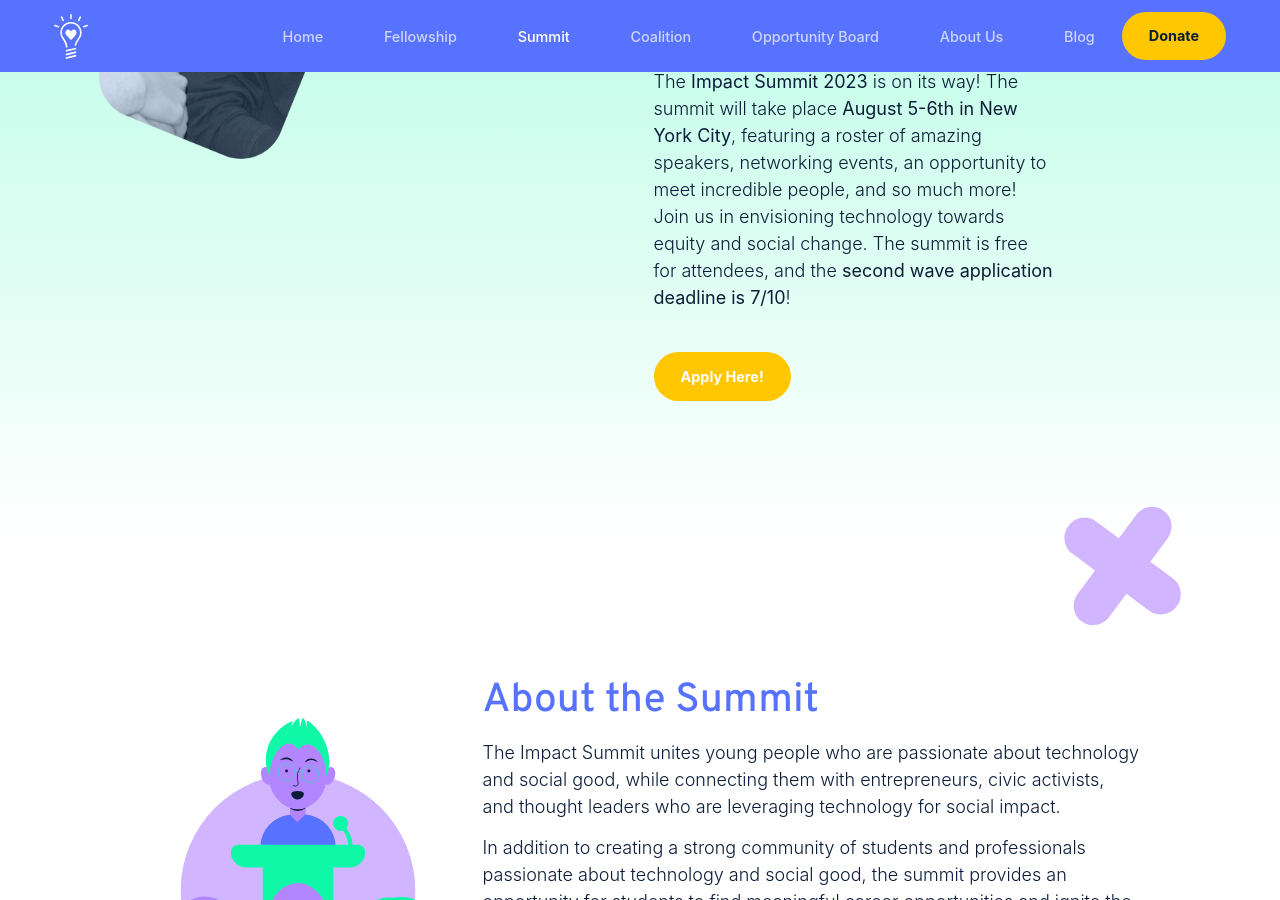
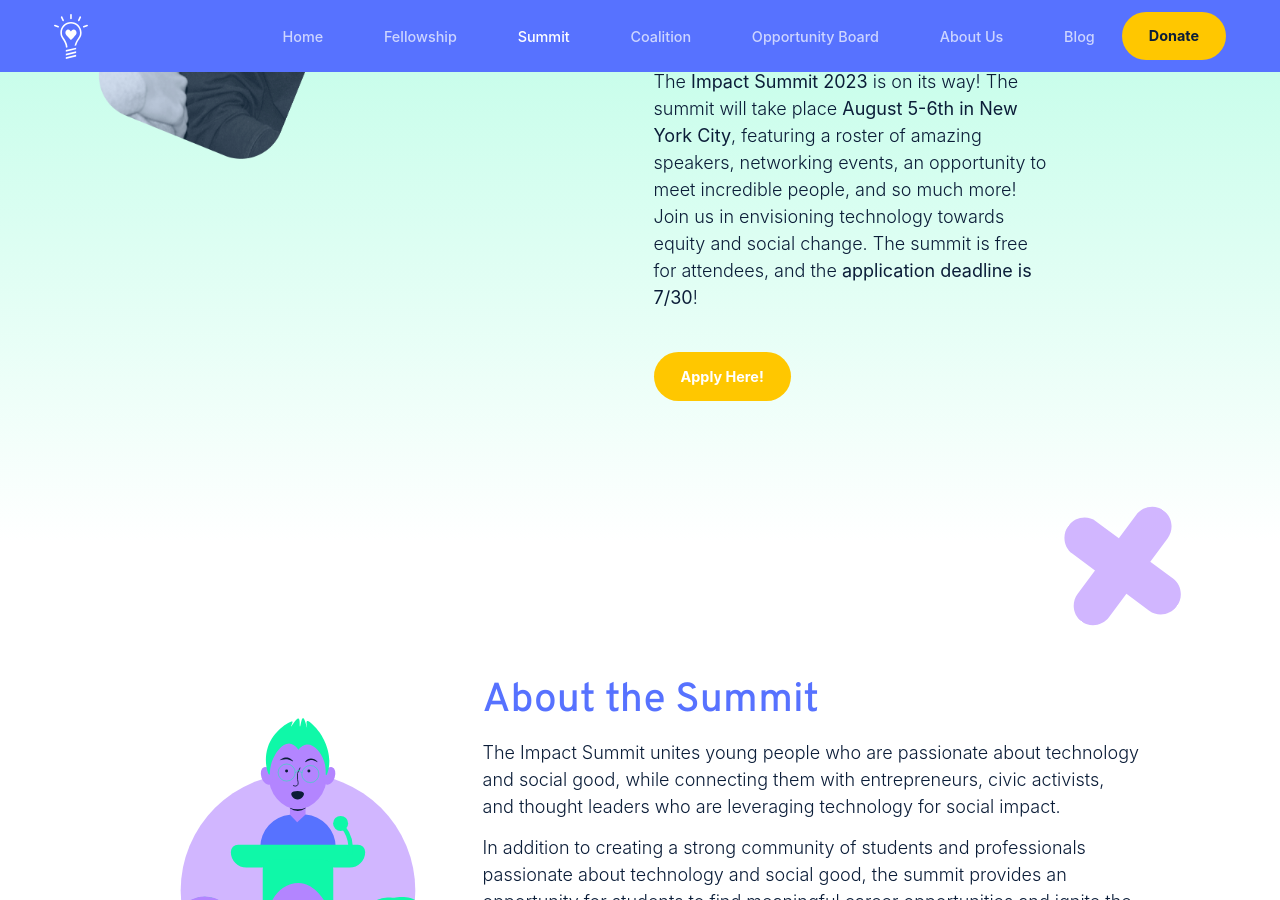
Before and after one commit to impact-labs/impact-labs.github.io, a Jekyll site: the page built from pages/summit.html, in a window 1280 px wide and 900 px high, scrolled down 511 px. Built offline with Jekyll 4.4.1, drawn with Linux system fonts in a browser that asks for light colours; a script that is not in the unit is left out.

Commit message:
Update summit.html

```diff
--- a/pages/summit.html
+++ b/pages/summit.html
@@ -18,7 +18,7 @@
 				<p>
 					The <b>Impact Summit 2023</b> is on its way!
 					The summit will take place <b>August 5-6th in New York City</b>, featuring a roster of amazing speakers, networking events, an opportunity to meet incredible people, and so much more!
-					Join us in envisioning technology towards equity and social change. The summit is free for attendees, and the <b>second wave application deadline is 7/10</b>!
+					Join us in envisioning technology towards equity and social change. The summit is free for attendees, and the <b> application deadline is 7/30</b>!
 				</p>
 				<a class="btn btn-warning mt-3" href="https://airtable.com/shrBjGBryVzzV5GUv?utm_source=substack&utm_medium=email" target="_blank">Apply Here!</a>
 			</div>
```
